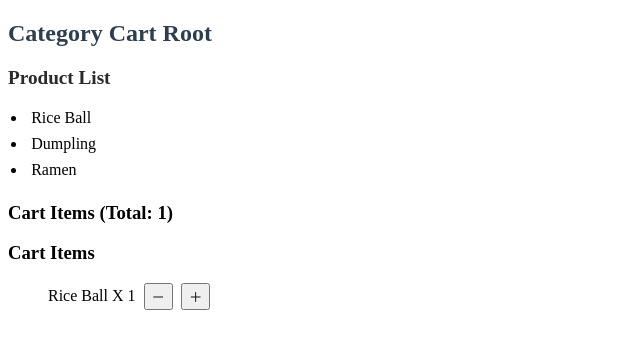
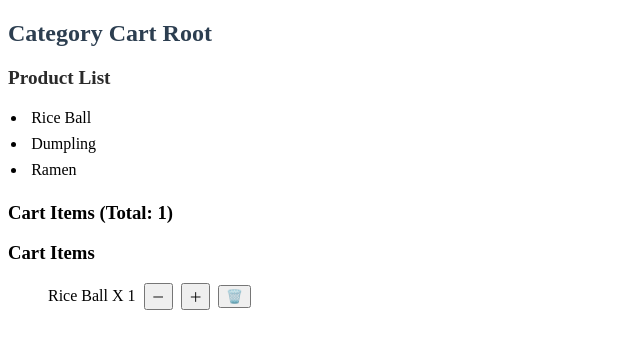
Before and after one commit to Bob769-wq/Angular-lunch-selecor, an Angular app: page / in a window 1280 px wide. Both pictures are taken after a click on the item "Rice Ball". Shown: the top 348 px of the page, without its empty margins (0-640 px from the left). Built offline with nearby package versions, Linux system fonts and the light colour scheme.

Commit message:
delete button set

```diff
--- a/src/app/category-cart/cart-item.component.html
+++ b/src/app/category-cart/cart-item.component.html
@@ -2,4 +2,5 @@
   {{item()?.name}} X {{item()?.quantity}}
   <button (click)="subtract()">－</button>
   <button (click)="add()">＋</button>
+  <button (click)="deleteItem()">🗑️</button>
 </li>
--- a/src/app/category-cart/cart-item.component.ts
+++ b/src/app/category-cart/cart-item.component.ts
@@ -20,4 +20,8 @@ export class CartItemComponent {
   subtract() {
     this.update.emit({ name: this.item()!.name, delta: -1 });
   }
+
+  deleteItem() {
+    this.update.emit({ name: this.item()!.name, delta: 0 });
+  }
 }
--- a/src/app/category-cart/category-cart.component.ts
+++ b/src/app/category-cart/category-cart.component.ts
@@ -35,6 +35,10 @@ export class CategoryCartComponent {
 
   handleQuantityChange(event: { name: string; delta: number }) {
     this.cart.update(cart => {
+      if (event.delta === 0) {
+        return cart.filter(item => item.name !== event.name);
+      }
+
       return cart.map(item =>
         item.name === event.name
           ? { ...item, quantity: item.quantity + event.delta }
```
